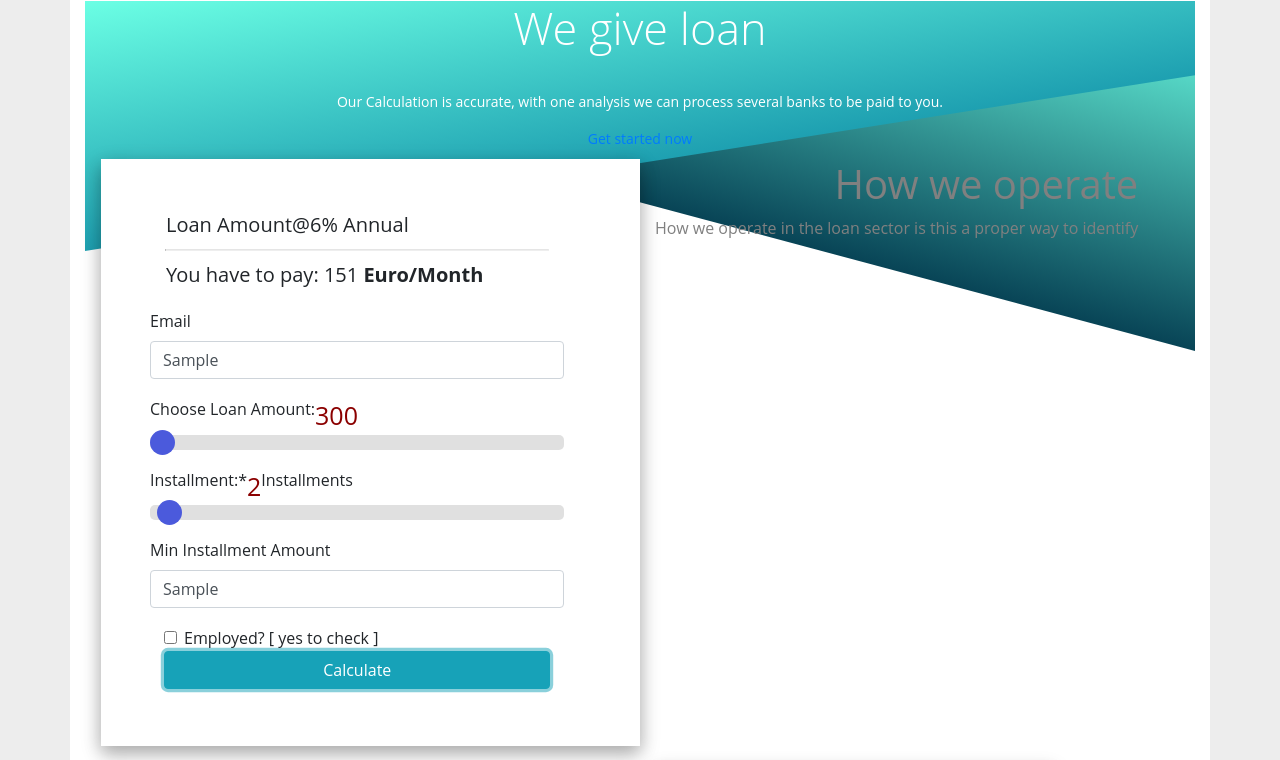
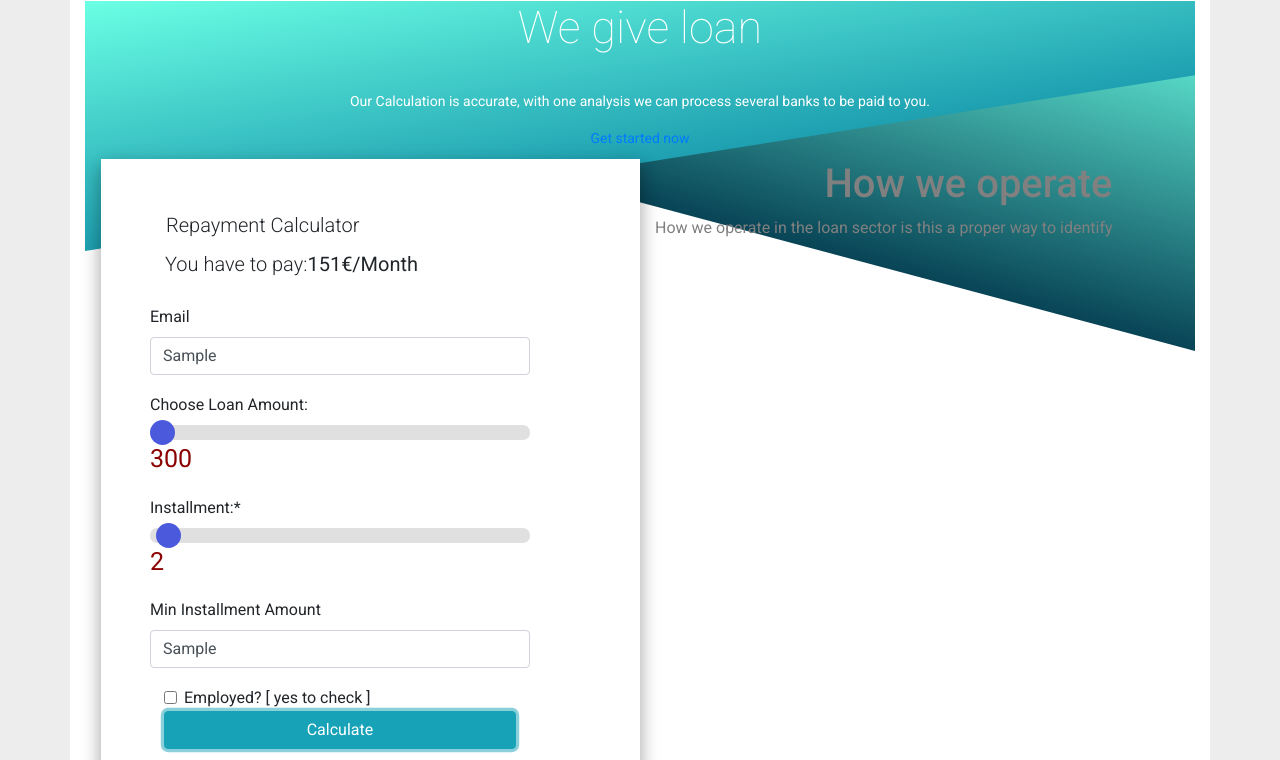
Before and after one commit to zachowdhury/loan-project, a plain HTML site: page index.html in a window 1280 px wide. Both pictures are taken after typing "Sample", "Sample" into the empty fields and a click on the button "Calculate". Shown: the top 760 px of the page. Drawn offline with nearby package versions, Linux system fonts and the light colour scheme.

Commit message:
added functionality

```diff
--- a/css/calculator.css
+++ b/css/calculator.css
@@ -1,12 +1,12 @@
 
-@import  url('https://fonts.googleapis.com/css?family=Roboto:100,100i,300,300i,400,400i,500');
+@import url('https://fonts.googleapis.com/css?family=Roboto:100,100i,300,300i,400,500');
 /*imports upwards*/
 
 
 
 body{
  font-family: 'Roboto', sans-serif;
- font-family: 'Open Sans', sans-serif;
+ /* font-family: 'Open Sans', sans-serif; */
  background-color: #ededed;
 }
 
@@ -96,6 +96,16 @@ background-color: white;
   box-shadow: 0 8px 16px 0 rgba(0, 0, 0, 0.2), 0 6px 20px 0 rgba(0, 0, 0, 0.19);
 
 }
+.form .form-header {
+  font-family: 'Roboto';
+  background-color: white;
+}
+.form-header {
+  display:flex;
+  font-weight: 300;
+  font-size: 20px;
+  text-align: center;
+}
 
 
 /*Slider ------------*/
@@ -103,7 +113,7 @@ background-color: white;
     -webkit-appearance: none;
     width: 100%;
     height: 15px;
-    border-radius: 5px;
+    border-radius: 7px;
     background: #d3d3d3;
     outline: none;
     opacity: 0.7;
@@ -133,3 +143,6 @@ background-color: white;
     opacity: 1; /* Fully shown on mouse-over */
   }
   /* end slider */
+  .validation-error{
+    border-color: crimson;
+  }
--- a/index.html
+++ b/index.html
@@ -28,7 +28,8 @@
                 <div class="container-sm">
                     <div class="hero-inner">
                         <!-- <h2 class="hero-title h2-mobile mt-0 is-revealing">Landing template for startups</h1> -->
-                        <p class="hero-paragraph is-revealing">Our Calculation is accurate, with one analysis we can process
+                        <p class="hero-paragraph is-revealing">Our Calculation is accurate, with one analysis we can
+                            process
                             several banks to be paid to you.</p>
                         <p class="hero-cta is-revealing"><a class="button button-secondary button-shadow" href="#loan-space">Get
                                 started now</a></p>
@@ -44,35 +45,39 @@
         </div>
         <section id="loan-space"></section>
         <div class="row" style="margin:15px;">
-            <div class="col col-6 d-flex card-shadow">
-                <form id="loan-form" class="p-5">
+            <div class="col col-6 d-flex form card-shadow">
+                <form id="loan-form" class="p-5 needs-validation" novalidate>
                     <div class="form-group">
-                        <div style="font-size:20px;">Loan Amount@6% Annual</div>
-                        <hr>
-                        <div style="font-size:20px">
-                            You have to pay: <span id="result"></span>
+                        <div>
+                            <label class=" form-header">Repayment Calculator</label>
                         </div>
+                        <label class=" form-header">
+                            You have to pay: <b><span id="result"></span></b>
+                        </label>
                     </div>
                     <div class="form-group row">
-                        <label for="installments">Email</label>
-                        <input type="text" class="form-control" id="emai_address" value="" placeholder="john@example.com">
+                        <label for="email_address">Email</label>
+                        <input type="text" class="form-control" id="email_address" value="" placeholder="john@example.com"
+                            required>
+                            <span id="validate_input"></span>
                     </div>
                     <div class="form-group row">
                         <label for="amount_range"> Choose Loan Amount:</label>
+
+                        <input type="range" min="300" max="6000" step="300" value="300" class="slider" id="amount_range">
                         <span id="amount_value" style="color:darkred; font-size:25px;"></span>
-                        <input type="range" min="300" max="6000" step="300" value="300" class="slider" id="amount_range">
                     </div>
 
                     <div class="form-group row">
                         <label for="installment_range"> Installment:</label> *
+                        <input type="range" min="1" max="60" value="2" class="slider" id="installment_range">
                         <span id="installment_value" style="color:darkred; font-size:25px;"></span>
-                        <label>Installments </label>
-                        <input type="range" min="1" max="60" value="2" class="slider" id="installment_range">
                     </div>
 
                     <div class="form-group row">
                         <label for="installments">Min Installment Amount</label>
-                        <input type="text" class="form-control" id="min_installment" value="" placeholder="Min Installments">
+                        <input type="text" class="form-control" id="min_installment" value="" placeholder="Min Installments"
+                            required>
                     </div>
 
                     <div class="form-check">
@@ -102,6 +107,13 @@
                     <h1>About !</h1>
                     <p>We provide our customer evalution if they are elligible for loan or not .</p>
                 </aside>
+                <div>
+                    <form>
+                        <input required>
+                        <input required>
+                        <button>Submit</button>
+                    </form>
+                </div>
             </div>
             <div class="col col-4">
                 <div class="card text-white bg-info card-shadow" style="width: 25em;">
@@ -148,15 +160,30 @@
         }
         var installmentMinAmount = document.getElementById('min_installment');
 
+        function formFieldCheck(form = {}) {
 
 
+            var email = form.valueOf().email_address.value;//check email regex
+            var min_installment_amount = form.valueOf().min_installment.value;
+            if (!email || !min_installment_amount) {
+                // form.validate_input.nextSibling.innerHTML="must";
+                return false;
+            }
+            console.log(email, min_installment_amount)
+
+
+        }
+
         function calculateLoan() {
+            formFieldCheck(
+                document.getElementById('loan-form')
+            )
 
             const INTEREST_RATE = (6 / 100) / 12;
             var loan_amount = loanSlider.value || "provide value";
             var installment_min = installmentMinAmount.value || 50;
             var repay_duration = installmentSlider.value || "provide value";
-            console.log(installment_min)
+            var form = document.getElementById('loan-form');
 
             /**
              * Loan Payment = Amount / Discount Factor or P = A / D
@@ -168,7 +195,7 @@
 
 
             var repay = Math.round(loan_amount / discount_factor) || "Please fill all the amount";
-            document.getElementById("result").innerHTML = repay + "  <b > Euro/Month</b>";
+            document.getElementById("result").innerHTML = repay + "€/Month";
         }
 
     </script>
```
Also changed, not shown: src/main.js (added, +39 -0 lines), ideas/artboard_1_copy_7.png (added).
